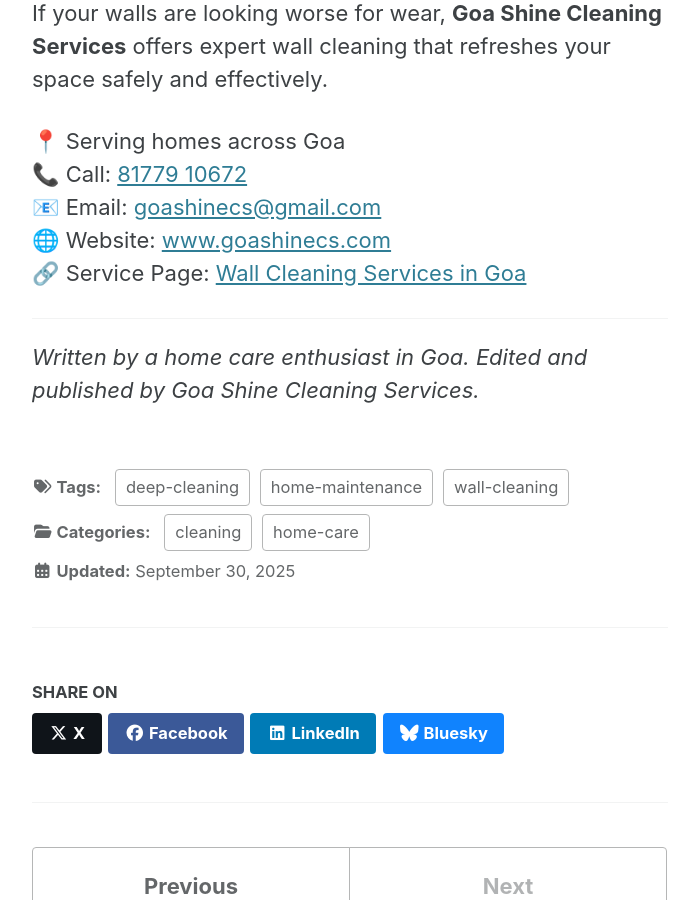
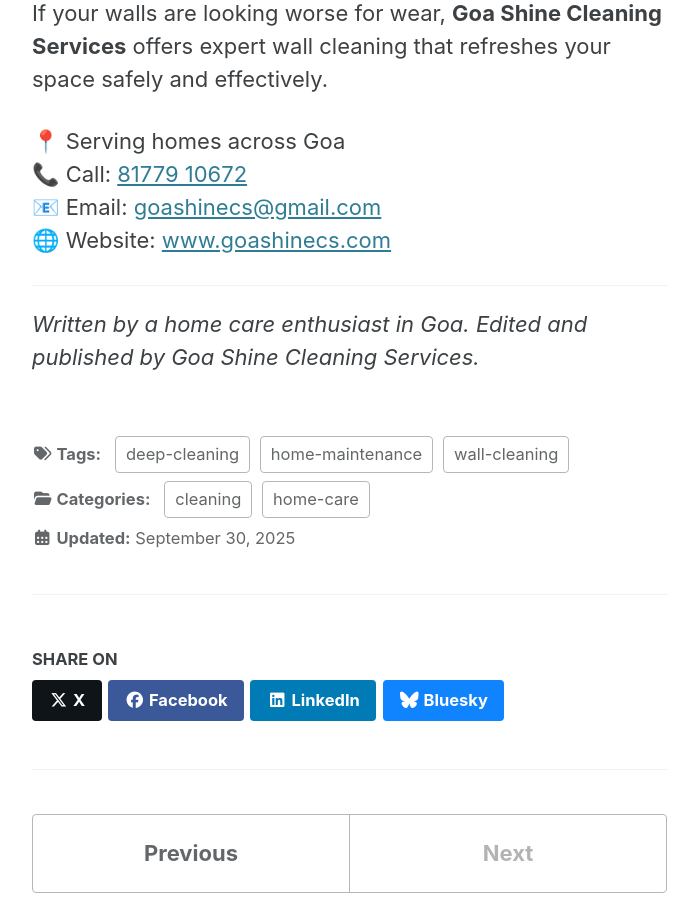
Before and after one commit to goashinecs/goashinecs, a Jekyll site: the page built from _posts/2025-09-30-why-wall-cleaning-should-be-your-top-priority.md, in a window 1280 px wide and 900 px high, scrolled down 2458 px. Shown: the whole window, without its empty margins (290-989 px from the left). Built offline with Jekyll 4.4.1, drawn with Linux system fonts in a browser that asks for light colours; cached includes are drawn as plain includes.

Commit message:
Update 2025-09-30-why-wall-cleaning-should-be-your-top-priority.md

```diff
--- a/_posts/2025-09-30-why-wall-cleaning-should-be-your-top-priority.md
+++ b/_posts/2025-09-30-why-wall-cleaning-should-be-your-top-priority.md
@@ -60,7 +60,6 @@ If your walls are looking worse for wear, **Goa Shine Cleaning Services** offers
 📞 Call: [81779 10672](tel:+918177910672)
 📧 Email: [goashinecs@gmail.com](mailto:goashinecs@gmail.com)
 🌐 Website: [www.goashinecs.com](https://www.goashinecs.com)
-🔗 Service Page: [Wall Cleaning Services in Goa](https://www.goashinecs.com/wall-cleaning-goa.html)
 
 ---
 
```
